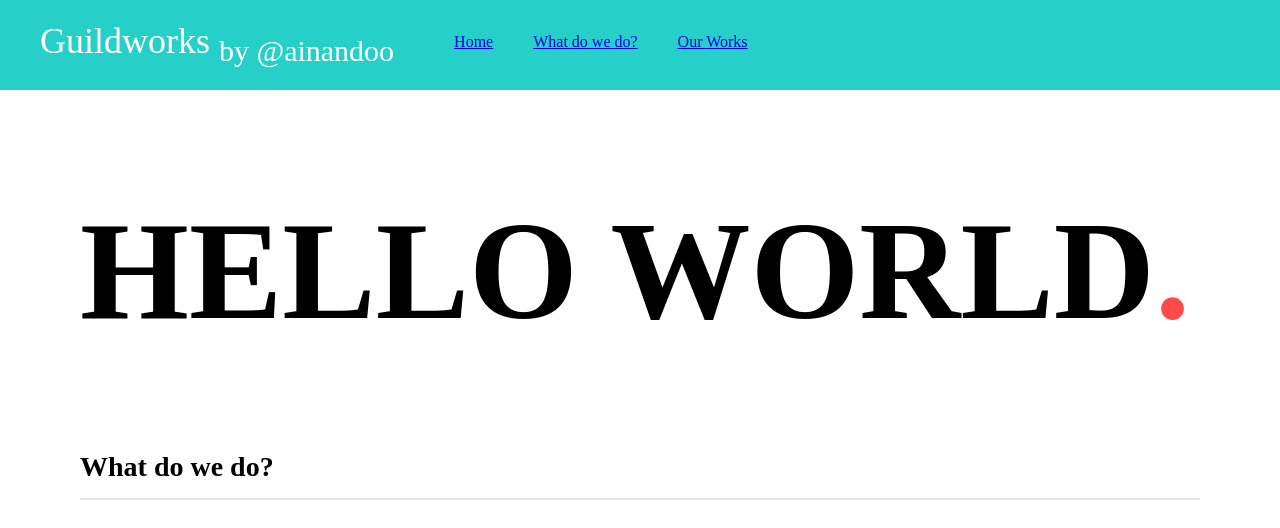
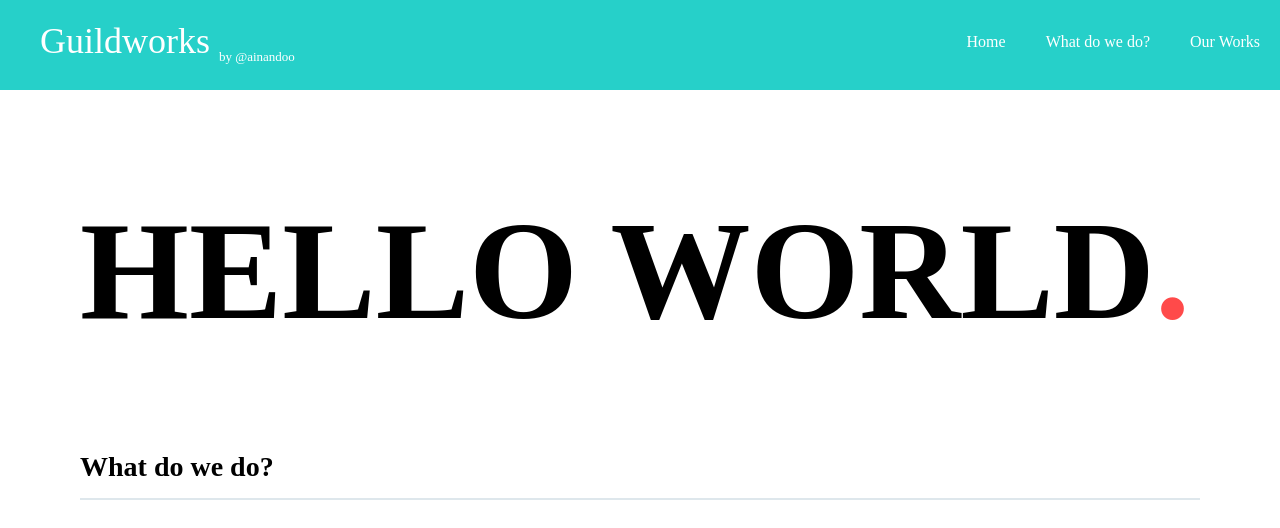
Before and after one commit to ainandoo/guildworks, a plain HTML site: page index.html in a window 1280 px wide. Shown: the top 528 px of the page. Drawn offline with Linux system fonts and the light colour scheme.

Commit message:
Update stylesheet.css

```diff
--- a/stylesheet.css
+++ b/stylesheet.css
@@ -1,10 +1,24 @@
-/* Reset CSS (JANGAN DIHAPUS) */
+/* Reset CSS */
 html, body,
 ul, ol, li,
 h1, h2, h3, h4, h5, h6, p,
 form, input, div {
   margin: 0;
   padding: 0;
+}
+
+sub {
+  font-size: small;
+}
+
+a {
+  color: #fff;
+  text-decoration: none;
+}
+
+a:hover {
+  background-color: #fff;
+  color: #26d0c9;
 }
 
 body {
@@ -15,7 +29,6 @@ li {
   list-style: none;
 }
 
-/* Ketik code Anda dibawah */
 .header {
   background-color: #26d0c9;
   color: #fff;
@@ -29,7 +42,7 @@ li {
 }
 
 .header-list {
-  float: left;
+  float: right;
 }
 
 .header-list li {
```
